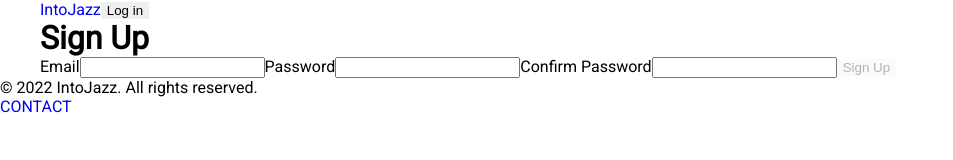
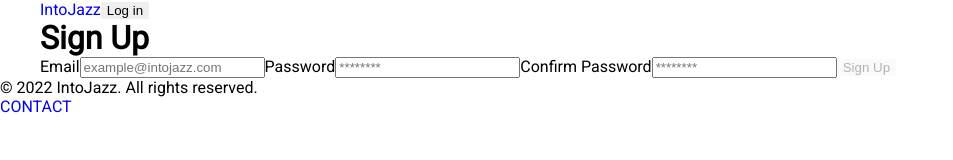
Before and after one commit to unhyif/IntoJazz, a React (Create React App) app: page /signup in a window 1280 px wide. Shown: the top 160 px of the page, without its empty margins (0-953 px from the left). Built offline with nearby package versions, Linux system fonts and the light colour scheme; no server answers.

Commit message:
feat: verify email after user signs up

```diff
--- a/src/App.js
+++ b/src/App.js
@@ -4,9 +4,9 @@ import ServiceContextProvider from 'contexts/ServiceContext';
 import UserContextProvider from 'contexts/UserContext';
 import Layout from 'layouts/Layout';
 import Home from 'routes/Home/Home';
-import Signup from 'routes/Signup/Signup';
 import ErrorBoundary from 'components/ErrorBoundary';
 
+const Signup = lazy(() => import('routes/Signup/Signup'));
 const Error = lazy(() => import('routes/Error/Error'));
 
 const App = () => {
--- a/src/components/LoginForm/LoginForm.jsx
+++ b/src/components/LoginForm/LoginForm.jsx
@@ -3,7 +3,7 @@ import React from 'react';
 const LoginForm = () => {
   return (
     <form>
-      <input type="email" name="email" />
+      <input name="email" />
       <input type="password" name="password" />
     </form>
   );
--- a/src/components/SignupForm/SignupForm.jsx
+++ b/src/components/SignupForm/SignupForm.jsx
@@ -3,7 +3,7 @@ import { useAuthServiceContext } from 'contexts/ServiceContext';
 import { validate } from 'common/validate';
 import Button from 'components/Button/Button';
 
-const SignupForm = () => {
+const SignupForm = ({ onSuccess }) => {
   /* states */
   const [email, setEmail] = useState('');
   const [isEmailValid, setIsEmailValid] = useState(false);
@@ -36,13 +36,19 @@ const SignupForm = () => {
   const authService = useRef(useAuthServiceContext());
   const onSubmit = e => {
     e.preventDefault();
-    authService.current.signup(email, password);
+    authService.current.signup(email, password).then(() => onSuccess());
   };
 
   return (
     <form onSubmit={onSubmit}>
       <label htmlFor="email">Email</label>
-      <input id="email" name="email" value={email} onChange={onEmailChange} />
+      <input
+        id="email"
+        name="email"
+        value={email}
+        placeholder="example@intojazz.com"
+        onChange={onEmailChange}
+      />
       {!!email.length && !isEmailValid && <p>Enter a valid email address.</p>}
 
       <label htmlFor="password">Password</label>
@@ -51,6 +57,7 @@ const SignupForm = () => {
         id="password"
         name="password"
         value={password}
+        placeholder="********"
         onChange={onPasswordChange}
       />
       {!!password.length && !isPasswordValid && (
@@ -66,6 +73,7 @@ const SignupForm = () => {
         id="password-confirm"
         name="password-confirm"
         value={passwordConfirm}
+        placeholder="********"
         onChange={onPasswordConfirmChange}
       />
       {!!passwordConfirm.length && !isPasswordConfirmValid && (
--- a/src/routes/Signup/Signup.jsx
+++ b/src/routes/Signup/Signup.jsx
@@ -1,11 +1,21 @@
-import React from 'react';
+import React, { useState } from 'react';
 import SignupForm from 'components/SignupForm/SignupForm';
 
-const Signup = () => (
-  <>
-    <h1>Sign Up</h1>
-    <SignupForm />
-  </>
-);
+const Signup = () => {
+  const [success, setSuccess] = useState(false);
+  const onSuccess = () => setSuccess(true);
+
+  return success ? (
+    <>
+      <h1>Welcome to IntoJazz!</h1>
+      <p>We've just sent you an email for verification. Please check it!</p>
+    </>
+  ) : (
+    <>
+      <h1>Sign Up</h1>
+      <SignupForm onSuccess={onSuccess} />
+    </>
+  );
+};
 
 export default Signup;
--- a/src/service/firebase/authentication.js
+++ b/src/service/firebase/authentication.js
@@ -3,6 +3,7 @@ import {
   getAuth,
   onAuthStateChanged,
   createUserWithEmailAndPassword,
+  sendEmailVerification,
   signInWithEmailAndPassword,
   signOut,
 } from 'firebase/auth';
@@ -15,7 +16,9 @@ export default class AuthService {
   setAuthStateObserver(setUser) {
     onAuthStateChanged(this.auth, user => {
       if (user) {
-        setUser(user.uid);
+        return user.emailVerified
+          ? setUser(user.uid)
+          : 'Please verify your email';
       } else {
         setUser(null);
       }
@@ -27,6 +30,7 @@ export default class AuthService {
       .then(userCredential => {
         const user = userCredential.user;
         console.log(user);
+        return sendEmailVerification(user);
       })
       .catch(error => {
         const errorCode = error.code;
```
